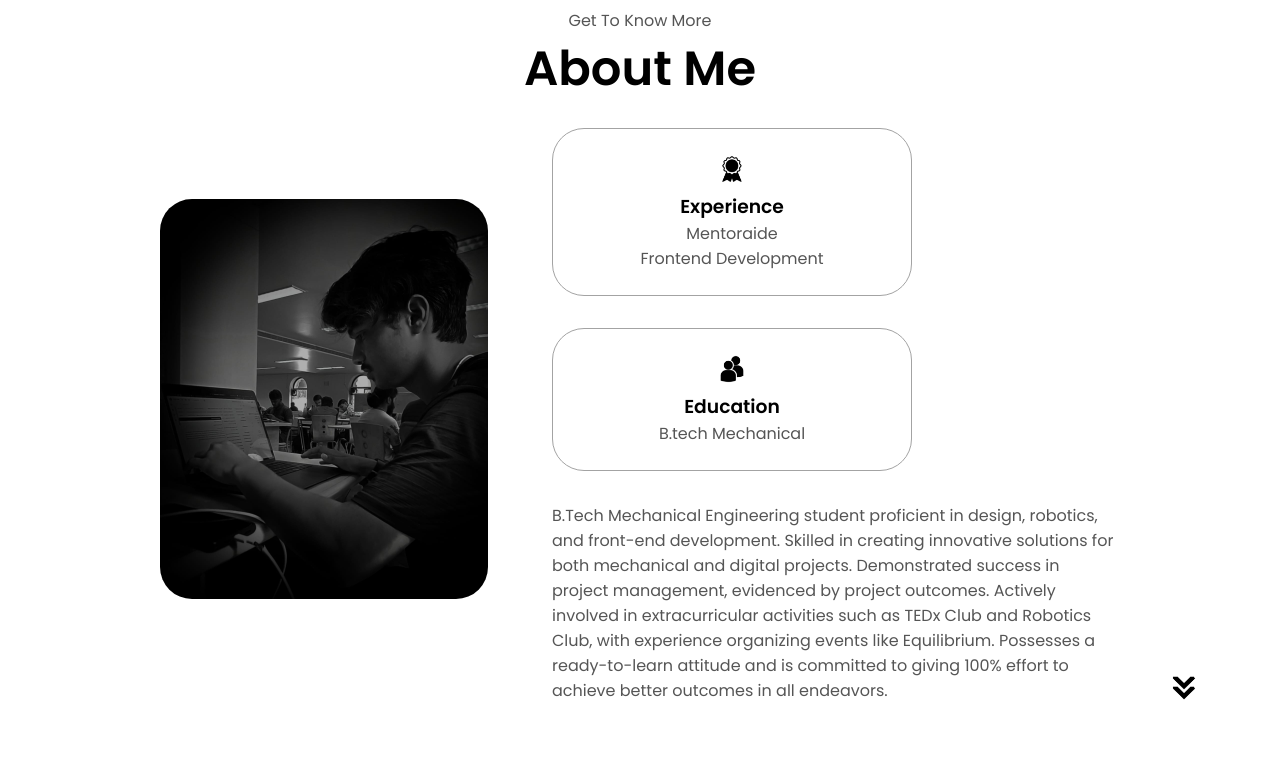
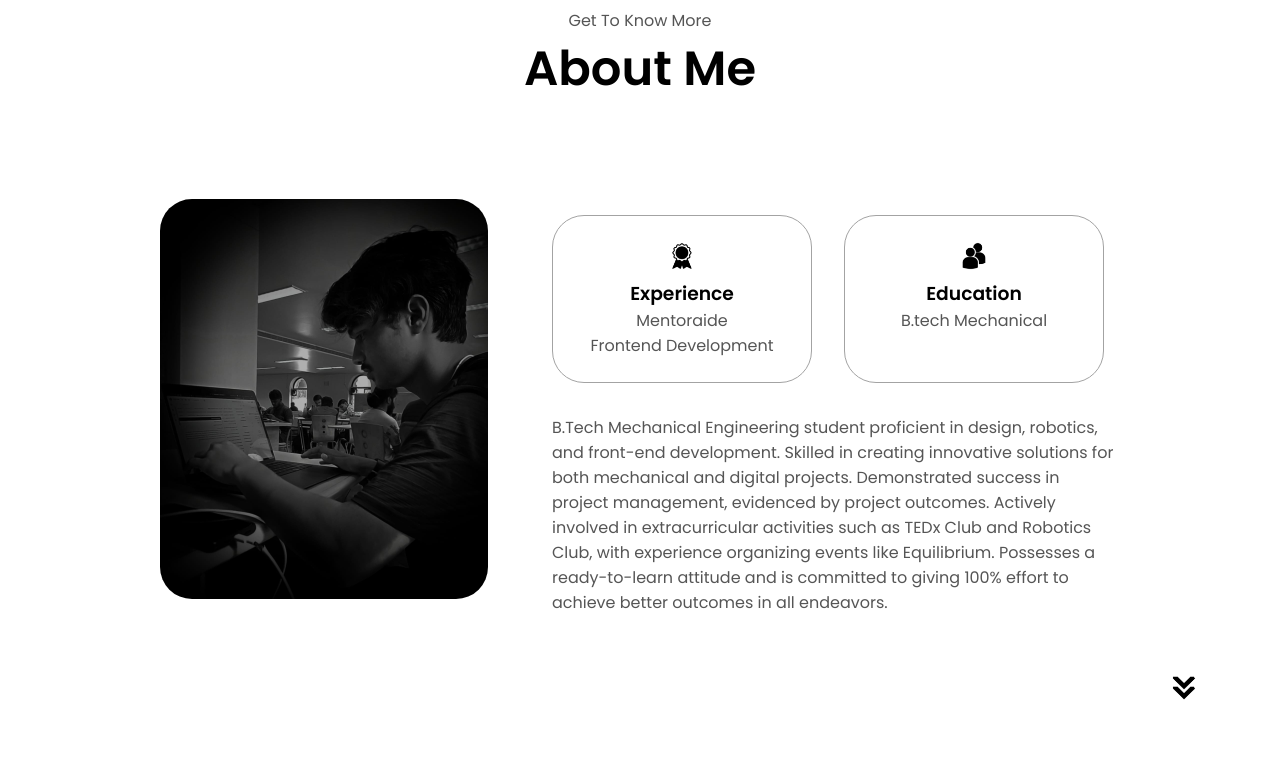
Before and after one commit to nishwan810/Portfolio-nishwan, a plain HTML site: page index.html in a window 1280 px wide. Shown: the part 920-1693 px from the top of the page. Drawn offline with Linux system fonts and the light colour scheme.

Commit message:
Update style.css

```diff
--- a/style.css
+++ b/style.css
@@ -307,8 +307,8 @@ section {
 }
 
 .details-container {
-  min-width: 300px;
-  max-width: 310px;
+  min-width: 200px;
+  max-width: 210px;
   padding: 1.5rem;
   flex: 1;
   background: white;
```
